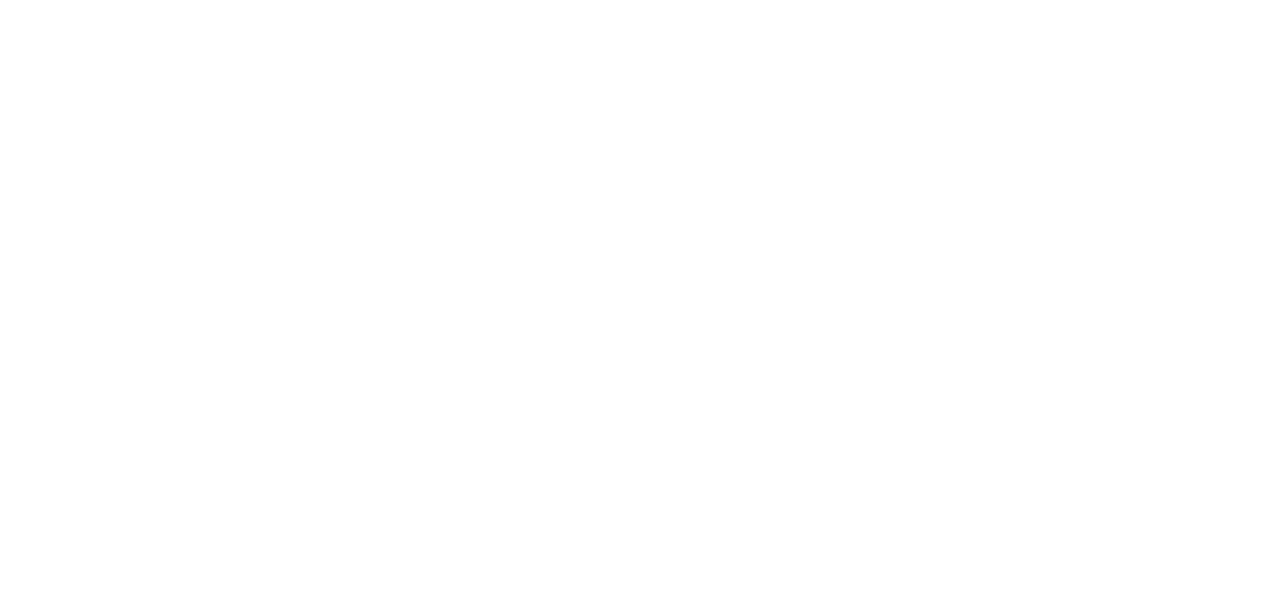
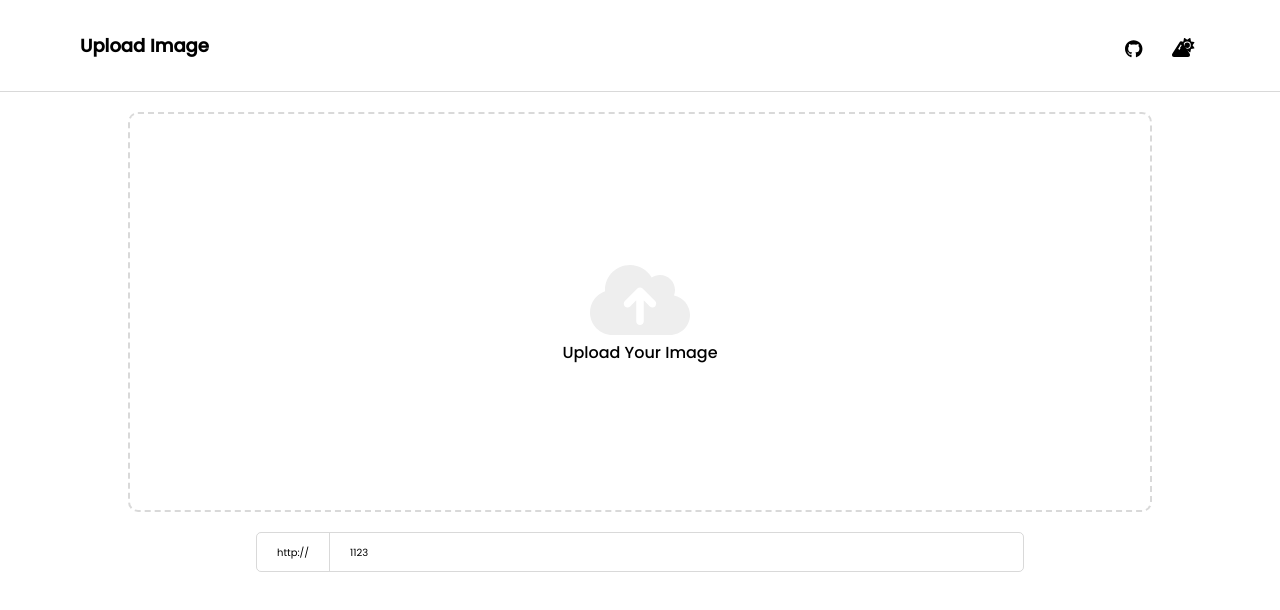
Before and after one commit to kovsu/Upload-Image, a Vue app in the folder client/: page / in a window 1280 px wide. Shown: the top 610 px of the page. Built offline with nearby package versions, Linux system fonts and the light colour scheme.

Commit message:
feat: index setup

```diff
--- a/client/package.json
+++ b/client/package.json
@@ -14,6 +14,7 @@
     "@fortawesome/free-regular-svg-icons": "^6.1.2",
     "@fortawesome/free-solid-svg-icons": "^6.1.2",
     "@fortawesome/vue-fontawesome": "^3.0.1",
+    "@vueuse/core": "^9.0.0",
     "vue": "^3.2.37"
   },
   "devDependencies": {
--- a/client/src/App.vue
+++ b/client/src/App.vue
@@ -1,10 +1,11 @@
 <script setup lang="ts">
+import TheHeader from "./components/TheHeader.vue";
+import TheContainer from "./components/TheContainer.vue";
 </script>
 
 <template>
-
+  <TheHeader></TheHeader>
+  <TheContainer></TheContainer>
 </template>
 
-<style lang="scss" scoped>
-
-</style>
+<style lang="scss"></style>
--- /dev/null
+++ b/client/src/components/TheContainer.vue
@@ -0,0 +1,66 @@
+<script setup lang="ts">
+import { ref } from "vue";
+
+const url = ref("1123");
+</script>
+
+<template>
+  <main class="container">
+    <font-awesome-icon
+      icon="fa-solid fa-cloud-arrow-up"
+      class="container__bg"
+    />
+    <p class="container__des">Upload Your Image</p>
+  </main>
+  <div class="show">
+    <span>http://</span>
+    <p v-if="url">{{ url }}</p>
+  </div>
+</template>
+
+<style lang="scss">
+.container {
+  width: 80%;
+  height: 40rem;
+  border-radius: 1rem;
+  border: 2px dashed rgba(128, 128, 128, 0.3);
+  margin: 2rem auto;
+
+  display: flex;
+  flex-direction: column;
+  justify-content: center;
+  align-items: center;
+
+  &__bg {
+    font-size: 8em;
+    color: #eee;
+  }
+
+  &__des {
+    font-size: 1.6rem;
+    font-weight: 500;
+  }
+}
+
+.show {
+  width: 60%;
+  height: 4rem;
+  border: 1px solid rgba(128, 128, 128, 0.3);
+  border-radius: 5px;
+  margin: 0 auto;
+  display: flex;
+  gap: 2rem;
+
+  span {
+    display: block;
+    padding: 0 2rem;
+    border-right: 1px solid rgba(128, 128, 128, 0.3);
+    line-height: 4rem;
+  }
+
+  p {
+    line-height: 4rem;
+    cursor: pointer;
+  }
+}
+</style>
--- /dev/null
+++ b/client/src/components/TheHeader.vue
@@ -0,0 +1,92 @@
+<script setup lang="ts">
+import { computed, ref } from "@vue/reactivity";
+import { useDark, useToggle } from "@vueuse/core";
+
+const isDark = useDark();
+const toggleDark = useToggle(isDark);
+
+let times = ref(0);
+</script>
+
+<template>
+  <header class="header">
+    <div class="header__logo">
+      <p>Upload Image</p>
+    </div>
+    <div class="header__operations">
+      <button class="header__btn">
+        <a href="https://github.com/kovsu/upload-image" target="_blank">
+          <font-awesome-icon icon="fa-brands fa-github" />
+        </a>
+      </button>
+      <button
+        @click="
+          toggleDark();
+          times++;
+        "
+        class="header__btn"
+      >
+        <font-awesome-icon icon="fa-solid fa-mountain" class="header__btn-1" />
+        <div
+          class="rotate__btn"
+          :style="{ transform: `rotate(-${180 * times}deg)` }"
+        >
+          <font-awesome-icon icon="fa-solid fa-sun" class="header__btn-2" />
+          <font-awesome-icon icon="fa-solid fa-moon" class="header__btn-3" />
+        </div>
+      </button>
+    </div>
+  </header>
+</template>
+
+<style lang="scss">
+.header {
+  padding: 3rem 8rem;
+  display: flex;
+  justify-content: space-between;
+  align-items: center;
+  border-bottom: 1px solid rgba(128, 128, 128, 0.3);
+
+  &__operations {
+    display: flex;
+    gap: 2rem;
+  }
+
+  &__logo {
+    font-size: 1.8rem;
+    font-weight: 700;
+  }
+
+  &__btn {
+    padding: 1rem 1rem 0 0;
+    background: transparent;
+    border: none;
+    outline: none;
+    font-size: 1.8em;
+    position: relative;
+
+    cursor: pointer;
+    overflow: hidden;
+
+    a {
+      color: inherit;
+    }
+
+    &-3 {
+      transform: rotate(180deg);
+    }
+  }
+}
+
+.rotate__btn {
+  position: absolute;
+  z-index: -1;
+  top: 0.8rem;
+  left: 0.8rem;
+  display: flex;
+  gap: 1rem;
+  flex-direction: column;
+  font-size: 0.8em !important;
+  transition: all 0.5s;
+}
+</style>
--- /dev/null
+++ b/client/src/main.css
@@ -0,0 +1,20 @@
+@import url("https://fonts.googleapis.com/css2?family=Poppins:wght@300;400;500&display=swap");
+
+* {
+  margin: 0;
+  padding: 0;
+  box-sizing: border-box;
+}
+
+html {
+  font-size: 62.5%;
+  color-scheme: light;
+}
+
+html.dark {
+  color-scheme: dark;
+}
+
+body {
+  font-family: "Poppins", sans-serif;
+}
--- a/client/src/main.ts
+++ b/client/src/main.ts
@@ -1,4 +1,5 @@
 import { createApp } from "vue";
+import "./main.css";
 import App from "./App.vue";
 
 /* import the fontawesome core */
@@ -8,9 +9,10 @@
 import { FontAwesomeIcon } from "@fortawesome/vue-fontawesome";
 
 /* import specific icons */
-import { faUserSecret } from "@fortawesome/free-solid-svg-icons";
+import { faGithub } from "@fortawesome/free-brands-svg-icons";
+import { faMountain, faSun, faMoon, faCloudArrowUp } from "@fortawesome/free-solid-svg-icons";
 
 /* add icons to the library */
-library.add(faUserSecret);
+library.add(faMountain, faSun, faMoon, faGithub, faCloudArrowUp);
 
 createApp(App).component("font-awesome-icon", FontAwesomeIcon).mount("#app");
```
Also changed, not shown: 1 other file (tests, documents, lock files or other folders).
